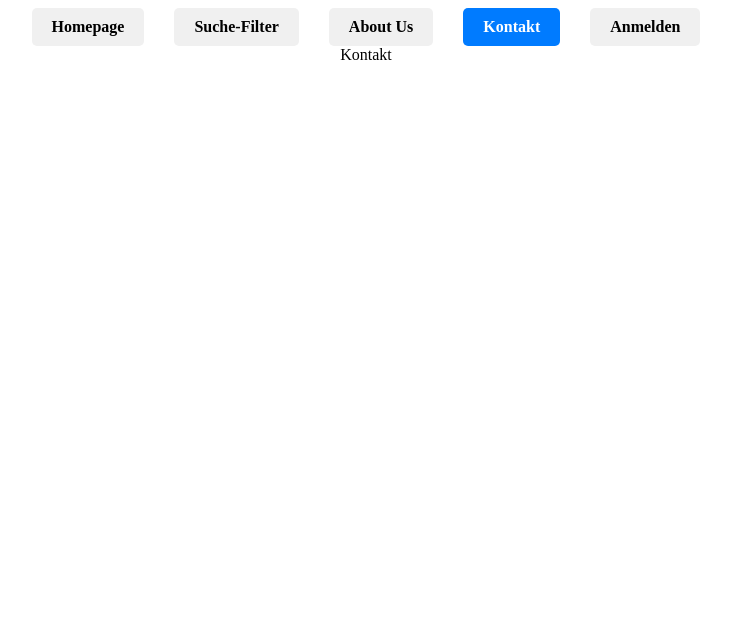
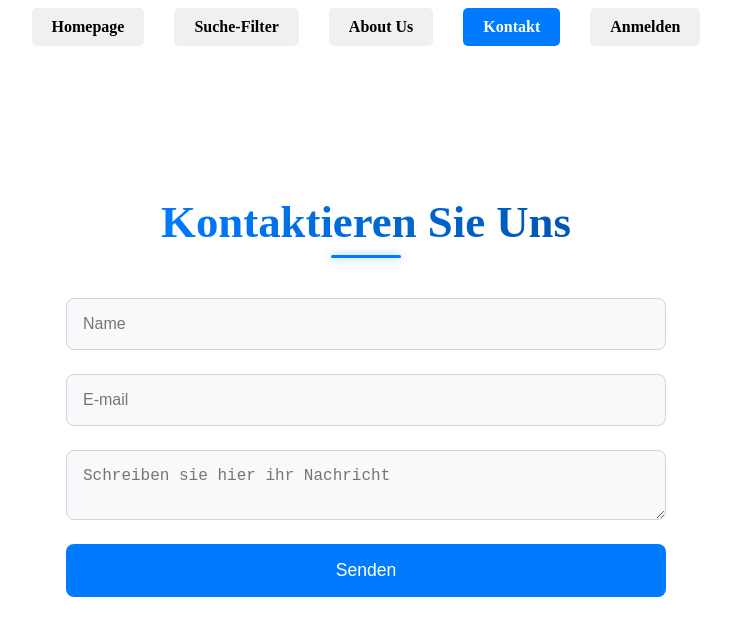
Before and after one commit to dav08No/NewsHub, a React (Vite) app: page /kontakt in a window 1280 px wide. Shown: the top 636 px of the page, without its empty margins (274-1005 px from the left). Built offline with nearby package versions, Linux system fonts and the light colour scheme.

Commit message:
Kontakt File added und Seite auf Deutsch geschrieben

```diff
--- a/src/components/Kontakt/Kontakt.css
+++ b/src/components/Kontakt/Kontakt.css
@@ -0,0 +1,105 @@
+.contact-container {
+    min-height: 100vh;
+    padding: 120px 5% 60px;
+    color: #333; /* Dark gray for text */
+    display: flex;
+    flex-direction: column;
+    align-items: center;
+}
+
+.contact-header {
+    font-size: 2.8rem;
+    font-weight: 700;
+    background: linear-gradient(90deg, #007BFF, #0056b3); /* Blue gradient */
+    -webkit-background-clip: text;
+    -webkit-text-fill-color: transparent;
+    text-align: center;
+    margin-bottom: 50px;
+    position: relative;
+}
+
+.contact-header::after {
+    content: "";
+    position: absolute;
+    width: 70px;
+    height: 3px;
+    background: #007BFF; /* Bright blue */
+    bottom: -10px;
+    left: 50%;
+    transform: translateX(-50%);
+    border-radius: 3px;
+    box-shadow: 0 0 8px rgba(0, 123, 255, 0.5); /* Subtle blue glow */
+}
+
+.contact-form {
+    display: flex;
+    flex-direction: column;
+    gap: 1.5rem;
+    width: 100%;
+    max-width: 600px;
+}
+
+.contact-input,
+.contact-textarea {
+    background-color: #f8f9fa; /* Light gray for input background */
+    color: #333; /* Dark gray for text */
+    padding: 1rem;
+    border: 1px solid #ced4da; /* Light gray border */
+    border-radius: 8px;
+    font-size: 1rem;
+    width: 100%;
+    box-sizing: border-box;
+    transition: border-color 0.3s, box-shadow 0.3s;
+}
+
+.contact-input:focus,
+.contact-textarea:focus {
+    outline: none;
+    border-color: #007BFF; /* Bright blue border on focus */
+    box-shadow: 0 0 8px rgba(0, 123, 255, 0.5); /* Blue glow on focus */
+}
+
+.contact-button {
+    background-color: #007BFF; /* Bright blue */
+    color: white;
+    padding: 1rem;
+    border: none;
+    border-radius: 8px;
+    cursor: pointer;
+    font-size: 1.1rem;
+    transition: background-color 0.3s, transform 0.3s;
+}
+
+.contact-button:hover {
+    background-color: #0056b3; /* Darker blue on hover */
+    transform: translateY(-2px);
+}
+
+.contact-button:active {
+    background-color: #003f7f; /* Even darker blue on active */
+}
+
+/* Responsive design */
+@media (max-width: 768px) {
+    .contact-container {
+        padding: 100px 5% 40px;
+    }
+
+    .contact-header {
+        font-size: 2.2rem;
+    }
+
+    .contact-form {
+        max-width: 500px;
+    }
+}
+
+@media (max-width: 480px) {
+    .contact-header {
+        font-size: 1.8rem;
+    }
+
+    .contact-form {
+        max-width: 100%;
+    }
+}
--- a/src/components/Kontakt/Kontakt.tsx
+++ b/src/components/Kontakt/Kontakt.tsx
@@ -1,9 +1,76 @@
-import React from 'react'
+import { useRef, useState } from "react";
+import "./Kontakt.css"; // Importing CSS for styling
 
-const Kontakt = () => {
+const Contact: React.FC = () => {
+  // Reference to the form element for resetting after submission
+  const formRef = useRef<HTMLFormElement | null>(null);
+
+  // State to manage form input values
+  const [formData, setFormData] = useState({ name: "", email: "", message: "" });
+
+  // State to store email validation error message
+  const [emailError, setEmailError] = useState("");
+
+  // Function to validate email format (must end with @swisscom.com)
+  const validateEmail = (email: string) => /^[a-zA-Z0-9._%+-]+@swisscom\.com$/.test(email);
+
+  // Handler for form input changes
+  const handleChange = (e: React.ChangeEvent<HTMLInputElement | HTMLTextAreaElement>) => {
+    const { name, value } = e.target;
+    setFormData((prev) => ({ ...prev, [name]: value }));
+
+    // Validate email field and update error state accordingly
+    if (name === "email") {
+      setEmailError(validateEmail(value) ? "" : "Please enter a valid @swisscom.com email address");
+    }
+  };
+
+  // Form submission handler
+  const onSubmit = async (e: React.FormEvent<HTMLFormElement>) => {
+    e.preventDefault(); // Prevent default form submission behavior
+
+    // Ensure email is valid before proceeding
+    if (!validateEmail(formData.email)) {
+      return setEmailError("Please enter a valid @swisscom.com email address");
+    }
+
+    // Prepare form data for submission
+    const response = await fetch("https://api.web3forms.com/submit", {
+      method: "POST",
+      headers: { "Content-Type": "application/json" },
+      body: JSON.stringify({ ...formData, access_key: "73708533-49e0-4eb5-a5b0-d72d37d1cc78" }),
+    }).then((res) => res.json());
+
+    // Check if the submission was successful
+    if (response.success) {
+      console.log("Success", response);
+      formRef.current?.reset(); // Reset form fields
+      setFormData({ name: "", email: "", message: "" }); // Clear form state
+    }
+  };
+
   return (
-    <div>Kontakt</div>
-  )
-}
+    <div className="contact-container">
+      <h1 className="contact-header">Kontaktieren Sie Uns</h1>
+      <form onSubmit={onSubmit} className="contact-form" ref={formRef}>
+        {/* Input field for name */}
+        <input type="text" name="name" placeholder="Name" className="contact-input" required onChange={handleChange} />
 
-export default Kontakt
+        {/* Email input field with validation message */}
+        <div style={{ width: "100%" }}>
+          <input type="email" name="email" placeholder="E-mail" className="contact-input" required onChange={handleChange} />
+          {/* Display the Error */}
+          {emailError && <div style={{ color: "red", fontSize: "0.8rem", marginTop: "4px" }}>{emailError}</div>}
+        </div>
+
+        {/* Textarea for message input */}
+        <textarea name="message" placeholder="Schreiben sie hier ihr Nachricht" className="contact-textarea" required onChange={handleChange}></textarea>
+
+        {/* Submit button */}
+        <button type="submit" className="contact-button">Senden</button>
+      </form>
+    </div>
+  );
+};
+
+export default Contact;
```
